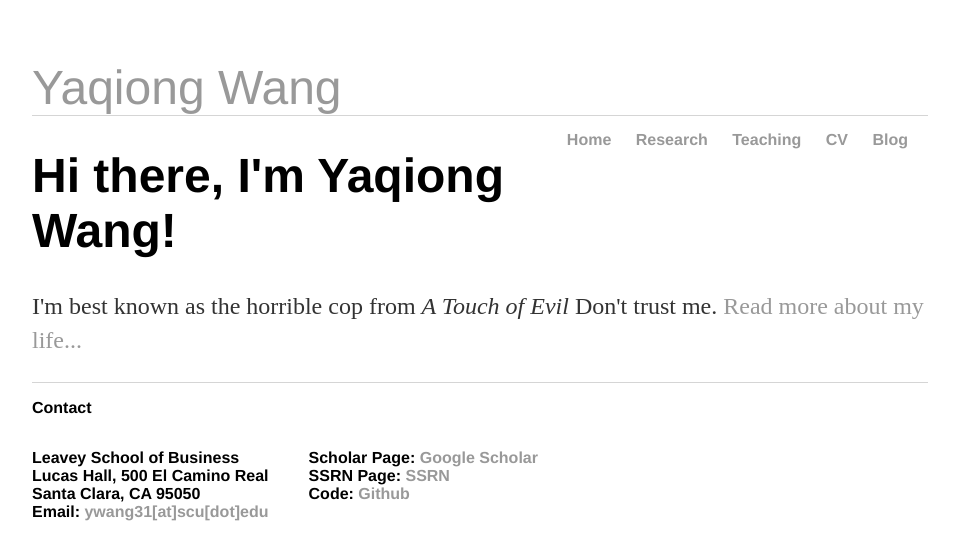
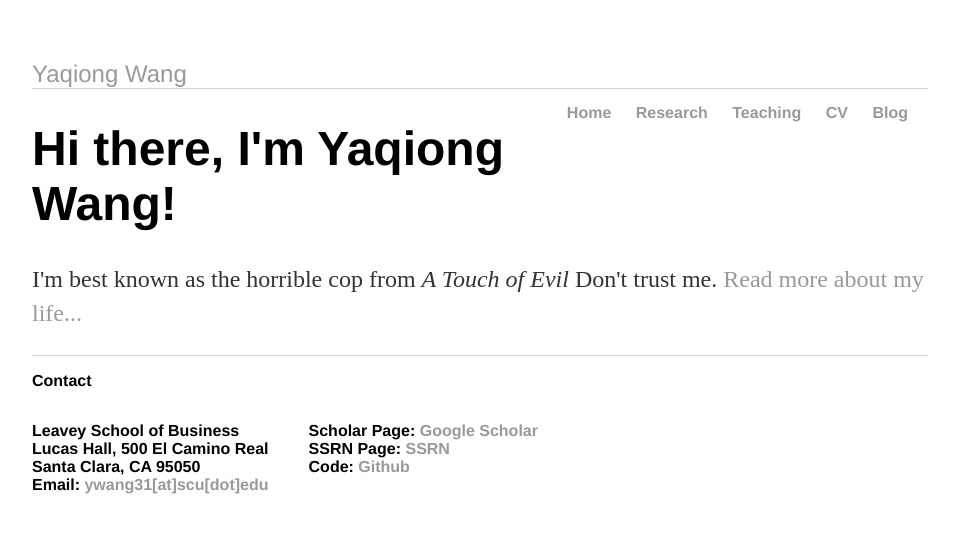
Before and after one commit to YaqiongWang/PersonalWeb, a Jekyll site: the page built from index.html, in a window 1280 px wide. Shown: the top 560 px of the page, without its empty margins (160-1115 px from the left). Built offline with Jekyll 4.4.1, drawn with Linux system fonts in a browser that asks for light colours.

Commit message:
Update main.css

```diff
--- a/css/main.css
+++ b/css/main.css
@@ -21,10 +21,11 @@ a:hover {
     text-decoration: underline;
 }
 .headwrap{
+    display: block;
     border-bottom: 1px solid #d5d5d5;
 }
 .pagetitle{
-    font-size: 3em;
+    font-size: 1.5em;
     font-family:'Helvetica', 'Arial', 'Sans-Serif';
 }
 h1 {
```
